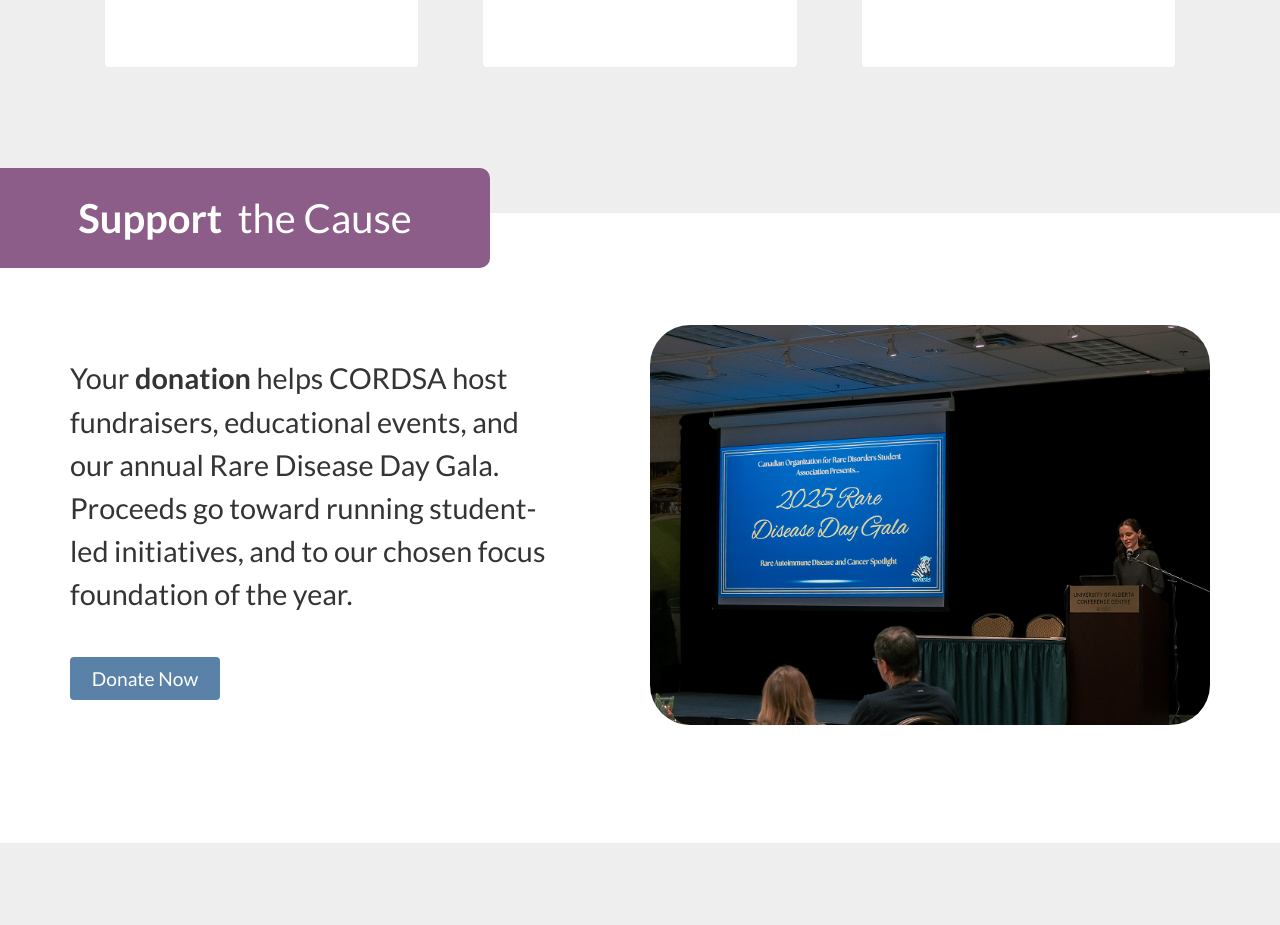
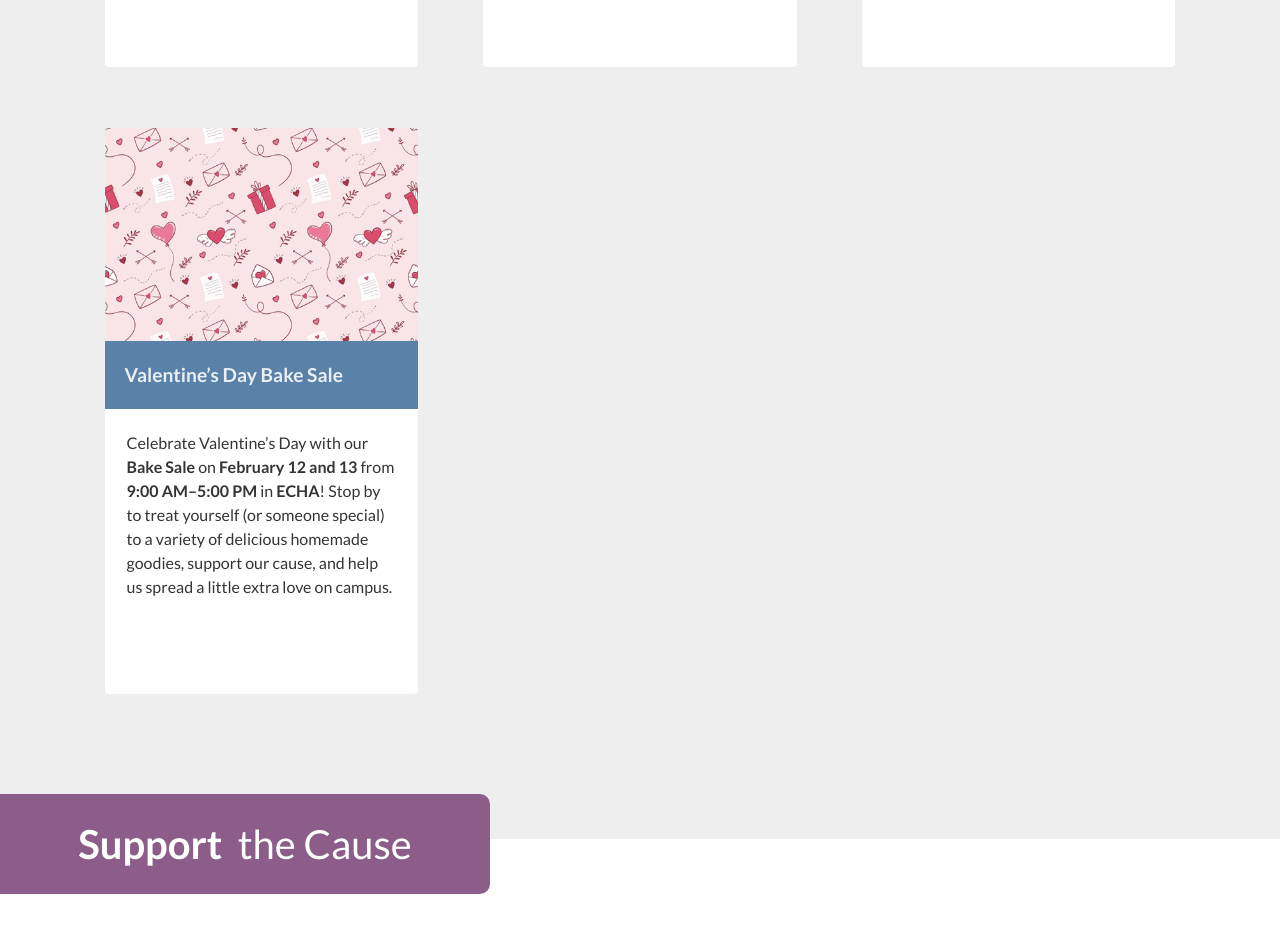
Before and after one commit to cordsa/cordsa-website, a React (Vite) app: page / in a window 1280 px wide. Shown: the part 1520-2445 px from the top of the page. Built offline with nearby package versions, Linux system fonts and the light colour scheme; a web font is replaced by a local one.

Commit message:
Add Valentine's Day Bake Sale event information

```diff
--- a/src/data/upcoming-events-info.tsx
+++ b/src/data/upcoming-events-info.tsx
@@ -9,7 +9,7 @@
 import candyCane from "../assets/img/photos/events/candy-cane.png";
 import movieNight from "../assets/img/photos/events/movie-night.png";
 import bottleDrive from "../assets/img/photos/events/bottle-drive.png";
-
+import valentinesDay from "../assets/img/photos/events/valentines-day.png";
 
 export interface Event {
   name: string;
@@ -47,4 +47,14 @@
     ),
     image: bottleDrive,
   },
+
+  {
+    name: "Valentine’s Day Bake Sale",
+    info: (
+      <>
+        Celebrate Valentine’s Day with our <b>Bake Sale</b> on <b>February 12 and 13</b> from <b>9:00 AM–5:00 PM</b> in <b>ECHA</b>! Stop by to treat yourself (or someone special) to a variety of delicious homemade goodies, support our cause, and help us spread a little extra love on campus.
+      </>
+    ),
+    image: valentinesDay,
+  },
 ];
```
